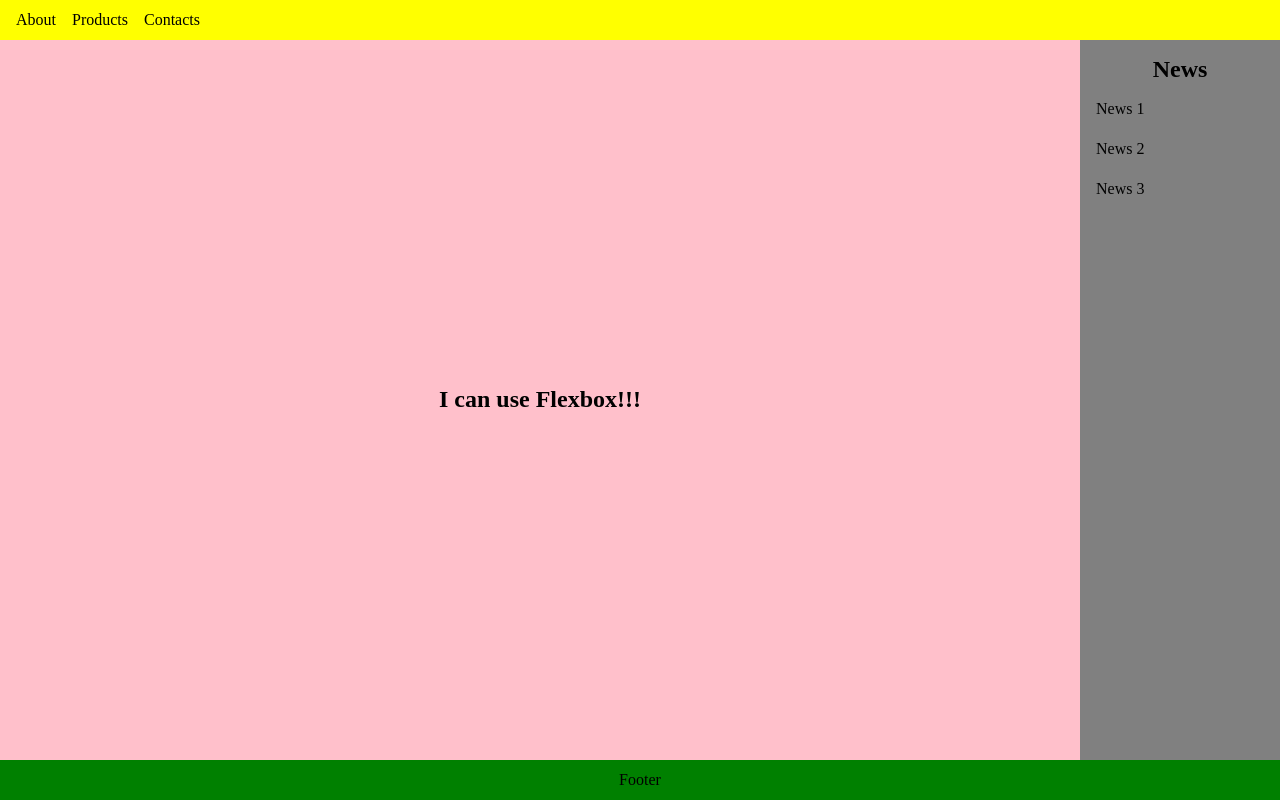
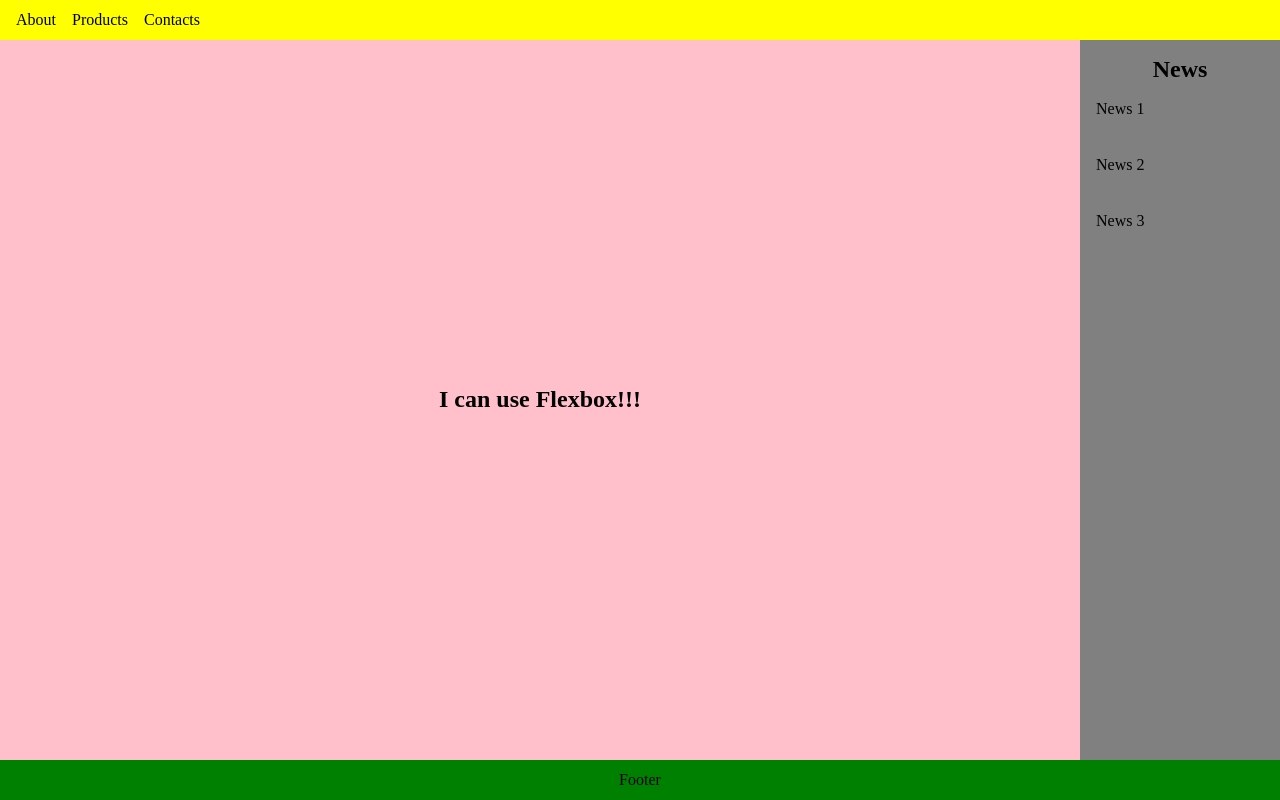
Before and after one commit to KMaximov/gromcode-html-css, a plain HTML site: page lesson10/task3/index.html in a window 1280 px wide. Drawn offline with nearby package versions, Linux system fonts and the light colour scheme.

Commit message:
docs: update css for lesson10 task3

```diff
--- a/lesson10/task3/styles.css
+++ b/lesson10/task3/styles.css
@@ -45,7 +45,7 @@ body {
   padding: 0;
 }
 .news_menu_list {
-  margin-left: 16px;
+  margin: 16px 0 0 16px;
   height: 40px;
   list-style-type: none;
 }
```
